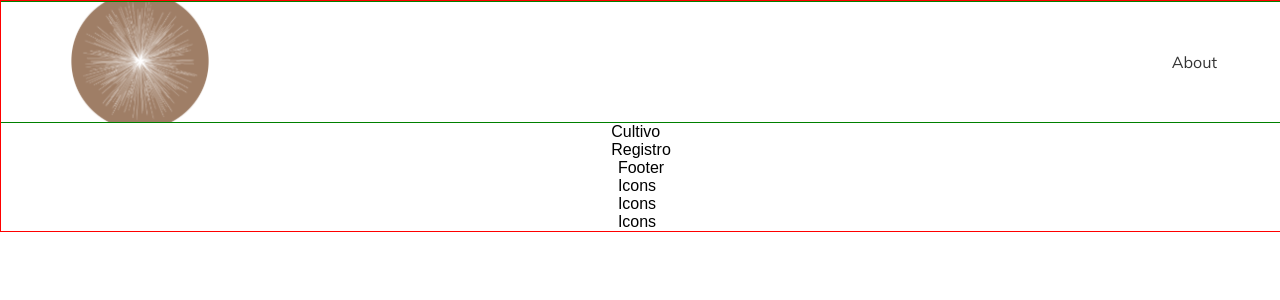
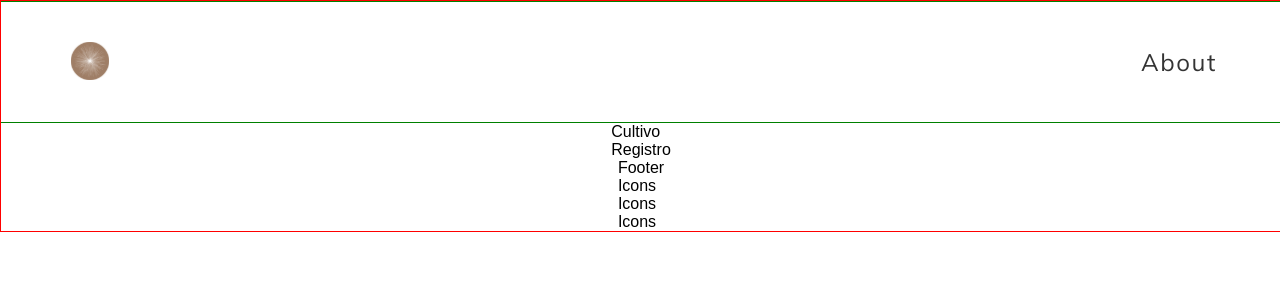
Before and after one commit to rociopiotti/lineadetiempo, a React (Create React App) app: page / in a window 1280 px wide. Shown: the top 300 px of the page. Built offline with nearby package versions, Linux system fonts and the light colour scheme.

Commit message:
Header style

```diff
--- a/src/App.js
+++ b/src/App.js
@@ -5,8 +5,8 @@ import styled from "styled-components/macro";
 
 const Container = styled.div`
   width: 100%;
-  heigth:100%;
-  overflow:hidden;
+  heigth: 100%;
+  overflow: hidden;
   display: flex;
   flex-direction: column;
   align-items: center;
@@ -15,6 +15,11 @@ const Container = styled.div`
   font-family: ${(props) => props.theme.fonts[0]};
   color: ${(props) => props.theme.colors.darkgrey[0]};
   border: solid red thin;
+
+  @media (min-width: 1440px) {
+    width: 60%;
+    margin: 0 auto;
+  }
 `;
 
 function App() {
--- a/src/components/Header/Header.js
+++ b/src/components/Header/Header.js
@@ -15,12 +15,13 @@ const Nav = styled.div`
   background-color: ${(props) => props.theme.colors.white};
   font-family: ${(props) => props.theme.fonts[1]};
   color: ${(props) => props.theme.colors.darkgrey};
+  letter-spacing: ${(props)=> props.theme.letterSpacing};
   border: solid green thin;
 `;
 
 const Logo = styled.button`
-  width: 150px;
-  height: 150px;
+  width: 50px;
+  height: 50px;
   border: none;
   background-color: transparent;
   margin-left: 5vw;
@@ -33,6 +34,7 @@ const LogoImg = styled.img`
 
 const MenuLink = styled.a`
   text-decoration: none;
+  font-size: ${(props) => props.theme.fontSizes.medium};
   margin-right: 5vw;
 `;
 
--- a/src/theme/Theme.js
+++ b/src/theme/Theme.js
@@ -8,10 +8,12 @@ const theme = {
   },
   fonts: ["sans-serif", "Mulish"],
   fontSizes: {
+    extrasmall: "0.8em",
     small: "1em",
-    medium: "2em",
+    medium: "1.5em",
     large: "3em",
   },
+  letterSpacing: "0.1em"
 
 };
 
```
